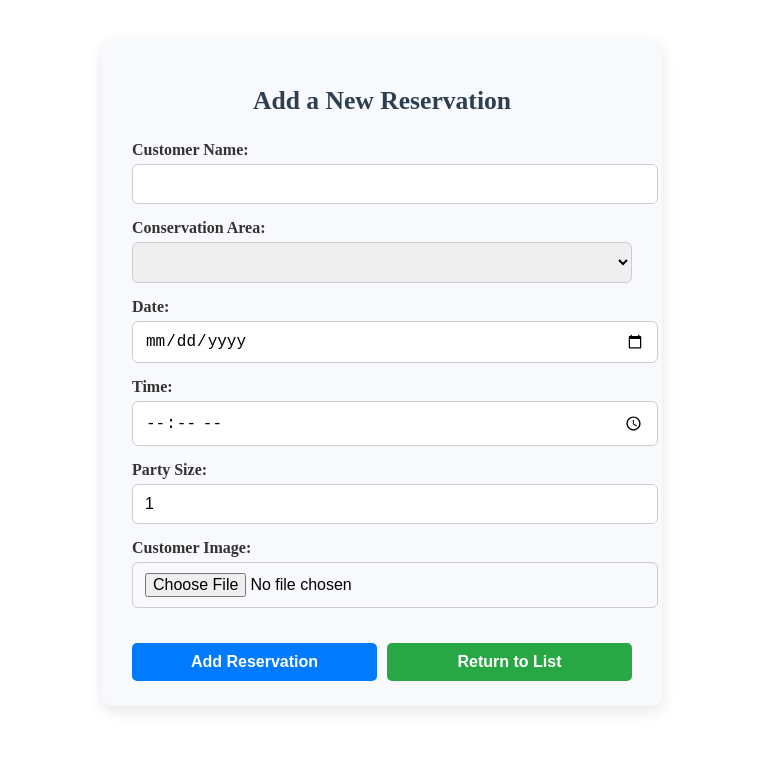
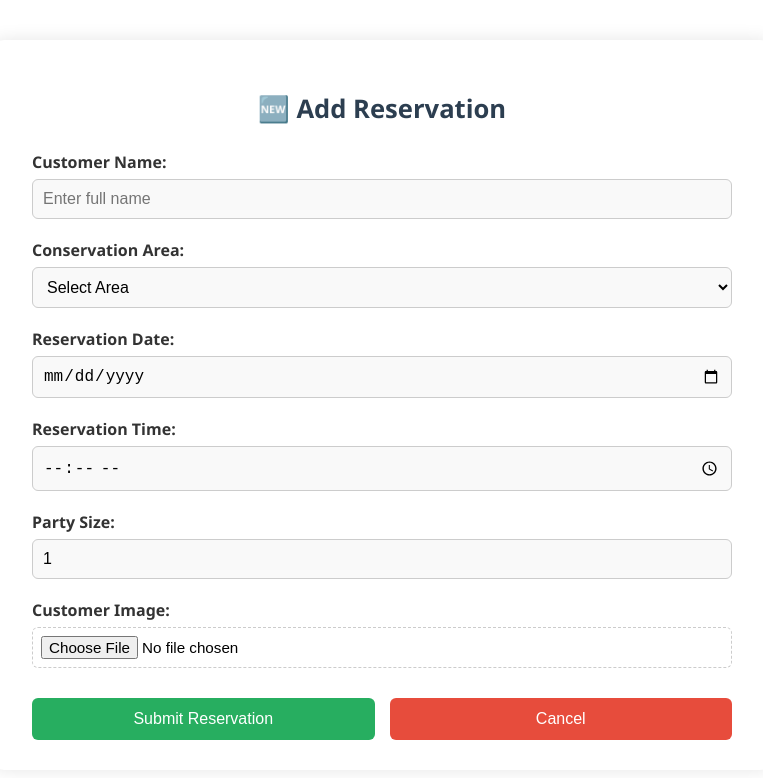
Before and after one commit to Abdul-Safai/AngularApp2, an Angular app in the folder angularapp/: page /add-reservation in a window 1280 px wide. Shown: the top 778 px of the page, without its empty margins (258-1021 px from the left). Built offline with nearby package versions, Linux system fonts and the light colour scheme.

Commit message:
Completed all required testing fixes including login lockout, form validation, design updates, and navigation corrections.

```diff
--- a/angularapp/src/app/about-us/about-us.html
+++ b/angularapp/src/app/about-us/about-us.html
@@ -11,7 +11,7 @@
 
     <!-- 🔙 Return to list button -->
     <div class="return-button-wrapper">
-      <button routerLink="/" class="return-btn">← Back to Reservations</button>
+      <button routerLink="/home" class="return-btn" type="button">← Back to Reservations</button>
     </div>
   </div>
 </section>
--- a/angularapp/src/app/add-reservation/add-reservation.component.css
+++ b/angularapp/src/app/add-reservation/add-reservation.component.css
@@ -1,138 +1,115 @@
-.reservation-form-container {
-  max-width: 500px;
+.add-container {
+  max-width: 700px;
   margin: 40px auto;
-  background: #f7f9fc;
-  padding: 25px 30px;
-  border-radius: 10px;
-  box-shadow: 0 5px 15px rgba(0, 0, 0, 0.1);
+  background: #fff;
+  padding: 30px 40px;
+  border-radius: 12px;
+  box-shadow: 0 0 18px rgba(0, 0, 0, 0.1);
+  font-family: 'Segoe UI', sans-serif;
 }
 
+/* Form Heading */
 .form-title {
   text-align: center;
+  font-size: 1.6rem;
+  font-weight: 700;
   margin-bottom: 25px;
   color: #2c3e50;
-  font-size: 1.6rem;
-  font-weight: bold;
 }
 
-form label {
+/* Each form field block */
+.reservation-form .form-section {
+  margin-bottom: 20px;
+}
+
+.reservation-form label {
   display: block;
-  margin-bottom: 5px;
-  font-weight: 600;
+  font-weight: bold;
+  margin-bottom: 6px;
   color: #333;
 }
 
-form input,
-form select {
+/* Input and Select Styling */
+.reservation-form input,
+.reservation-form select {
   width: 100%;
-  padding: 10px 12px;
-  margin-bottom: 15px;
+  padding: 10px;
+  font-size: 1rem;
   border: 1px solid #ccc;
   border-radius: 6px;
-  font-size: 1rem;
+  box-sizing: border-box;
+  background: #f9f9f9;
 }
 
-.button-group {
+/* File input */
+.reservation-form input[type="file"] {
+  padding: 8px;
+  background-color: #fff;
+  border: 1px dashed #ccc;
+  border-radius: 6px;
+  cursor: pointer;
+  font-size: 0.95rem;
+}
+
+/* Alert Box */
+.alert-box {
+  background-color: #fff4f4;
+  border-left: 4px solid #d32f2f;
+  color: #b30000;
+  padding: 12px 16px;
+  margin-bottom: 20px;
+  border-radius: 8px;
   display: flex;
   justify-content: space-between;
-  gap: 10px;
-  margin-top: 20px;
+  align-items: center;
 }
 
-.button-group button {
+.close-alert {
+  background: transparent;
+  border: none;
+  font-size: 20px;
+  color: #b30000;
+  cursor: pointer;
+}
+
+/* Buttons */
+.form-actions {
+  display: flex;
+  justify-content: space-between;
+  gap: 15px;
+  margin-top: 30px;
+}
+
+.submit-btn,
+.cancel-btn {
   flex: 1;
-  padding: 10px 0;
+  padding: 12px;
   font-size: 1rem;
   border: none;
-  border-radius: 5px;
+  border-radius: 6px;
   cursor: pointer;
-  color: white;
-  font-weight: bold;
-  transition: background-color 0.3s ease;
+  transition: background 0.3s;
 }
 
-/* Blue for Submit/Add button */
-.button-group button[type="submit"] {
-  background-color: #007BFF; /* Bootstrap blue */
+.submit-btn {
+  background-color: #27ae60;
+  color: white;
 }
 
-.button-group button[type="submit"]:hover {
-  background-color: #0056b3;
+.submit-btn:hover {
+  background-color: #219150;
 }
 
-/* Green for Return to List */
-.button-group button[type="button"] {
-  background-color: #28a745; /* Bootstrap green */
+.cancel-btn {
+  background-color: #e74c3c;
+  color: white;
 }
 
-.button-group button[type="button"]:hover {
-  background-color: #1c7c31;
-}
-.alert-overlay {
-  position: fixed;
-  top: 0;
-  left: 0;
-  width: 100%;
-  height: 100%;
-  background: rgba(30, 30, 30, 0.6);
-  display: flex;
-  align-items: center;
-  justify-content: center;
-  z-index: 1000;
-  animation: fadeIn 0.3s ease-in-out;
+.cancel-btn:hover {
+  background-color: #c0392b;
 }
 
-.alert-modal {
-  background: #fff;
-  padding: 2rem 2.5rem;
-  border-radius: 16px;
-  width: 90%;
-  max-width: 400px;
-  text-align: center;
-  box-shadow: 0 8px 24px rgba(0, 0, 0, 0.2);
-  animation: slideUp 0.3s ease-in-out;
+/* Match update form hiding header */
+.main-header {
+  display: none !important;
 }
-
-.alert-title {
-  font-size: 1.4rem;
-  font-weight: 600;
-  color: #d32f2f;
-  margin-bottom: 0.5rem;
-}
-
-.alert-text {
-  font-size: 1rem;
-  color: #444;
-  margin-bottom: 1.5rem;
-}
-
-.btn-alert {
-  background: #d32f2f;
-  color: #fff;
-  padding: 0.6rem 1.5rem;
-  border: none;
-  border-radius: 8px;
-  font-weight: 500;
-  cursor: pointer;
-  transition: background 0.25s ease-in-out;
-}
-
-.btn-alert:hover {
-  background: #b71c1c;
-}
-
-@keyframes fadeIn {
-  from { opacity: 0; }
-  to { opacity: 1; }
-}
-
-@keyframes slideUp {
-  from {
-    transform: translateY(20px);
-    opacity: 0;
-  }
-  to {
-    transform: translateY(0);
-    opacity: 1;
-  }
-}
--- a/angularapp/src/app/add-reservation/add-reservation.component.html
+++ b/angularapp/src/app/add-reservation/add-reservation.component.html
@@ -1,37 +1,87 @@
-<div class="reservation-form-container">
-  <h2 class="form-title">Add a New Reservation</h2>
+<div class="add-container">
+  <h2 class="form-title">🆕 Add Reservation</h2>
 
-  <form (ngSubmit)="submitReservation()" #reservationForm="ngForm" enctype="multipart/form-data">
-    <label for="customerName">Customer Name:</label>
-    <input type="text" id="customerName" [(ngModel)]="customerName" name="customerName" required />
+  <!-- Alert Message -->
+  <div class="alert-box" *ngIf="alertMessage">
+    <span class="alert-text">{{ alertMessage }}</span>
+    <button class="close-alert" (click)="closeAlert()">×</button>
+  </div>
 
-    <label for="conservationAreaName">Conservation Area:</label>
-    <select id="conservationAreaName" [(ngModel)]="conservationAreaName" name="conservationAreaName" required>
-      <option *ngFor="let area of areas" [value]="area">{{ area }}</option>
-    </select>
+  <form (ngSubmit)="submitReservation()" class="reservation-form">
+    <!-- Name -->
+    <div class="form-section">
+      <label>Customer Name:</label>
+      <input
+        type="text"
+        [(ngModel)]="customerName"
+        name="customerName"
+        required
+        minlength="2"
+        maxlength="50"
+        pattern="[a-zA-Z\s]+"
+        placeholder="Enter full name"
+      />
+    </div>
 
-    <label for="reservationDate">Date:</label>
-    <input type="date" id="reservationDate" [(ngModel)]="reservationDate" name="reservationDate" required />
+    <!-- Conservation Area -->
+    <div class="form-section">
+      <label>Conservation Area:</label>
+      <select [(ngModel)]="conservationAreaName" name="conservationAreaName" required>
+        <option value="" disabled selected>Select Area</option>
+        <option *ngFor="let area of areas" [value]="area">{{ area }}</option>
+      </select>
+    </div>
 
-    <label for="reservationTime">Time:</label>
-    <input type="time" id="reservationTime" [(ngModel)]="reservationTime" name="reservationTime" required />
+    <!-- Date -->
+    <div class="form-section">
+      <label>Reservation Date:</label>
+      <input
+        type="date"
+        [(ngModel)]="reservationDate"
+        name="reservationDate"
+        required
+        max="{{ today }}"
+      />
+    </div>
 
-    <label for="partySize">Party Size:</label>
-    <input type="number" id="partySize" [(ngModel)]="partySize" name="partySize" min="1" required />
+    <!-- Time -->
+    <div class="form-section">
+      <label>Reservation Time:</label>
+      <input
+        type="time"
+        [(ngModel)]="reservationTime"
+        name="reservationTime"
+        required
+      />
+    </div>
 
-    <label for="customerImage">Customer Image:</label>
-    <input type="file" id="customerImage" (change)="onFileSelected($event)" />
+    <!-- Party Size -->
+    <div class="form-section">
+      <label>Party Size:</label>
+      <input
+        type="number"
+        [(ngModel)]="partySize"
+        name="partySize"
+        required
+        min="1"
+        max="30"
+      />
+    </div>
 
-    <div class="button-group">
-      <button type="submit">Add Reservation</button>
-      <button type="button" (click)="goToList()">Return to List</button>
+    <!-- Image -->
+    <div class="form-section">
+      <label>Customer Image:</label>
+      <input
+        type="file"
+        (change)="onFileSelected($event)"
+        accept=".jpg, .jpeg, .png, .webp"
+      />
+    </div>
+
+    <!-- Action Buttons -->
+    <div class="form-actions">
+      <button type="submit" class="submit-btn">Submit Reservation</button>
+      <button type="button" class="cancel-btn" (click)="goToList()">Cancel</button>
     </div>
   </form>
 </div>
-<div *ngIf="alertMessage" class="alert-overlay">
-  <div class="alert-modal">
-    <h3 class="alert-title">⚠️ Notice</h3>
-    <p class="alert-text">{{ alertMessage }}</p>
-    <button class="btn-alert" (click)="closeAlert()">OK</button>
-  </div>
-</div>
--- a/angularapp/src/app/add-reservation/add-reservation.component.ts
+++ b/angularapp/src/app/add-reservation/add-reservation.component.ts
@@ -1,3 +1,4 @@
+// add-reservation.component.ts
 import { Component } from '@angular/core';
 import { Router } from '@angular/router';
 import { CommonModule } from '@angular/common';
@@ -19,9 +20,15 @@ export class AddReservationComponent {
   partySize: number = 1;
   selectedImage!: File;
 
-  alertMessage: string = ''; // ✅ added
+  alertMessage: string = '';
+  today: string = new Date().toISOString().split('T')[0]; // ✅ Added for max date
 
-  areas = ['South Conservation Area', 'North Conservation Area', 'East Conservation Area', 'West Conservation Area'];
+  areas = [
+    'South Conservation Area',
+    'North Conservation Area',
+    'East Conservation Area',
+    'West Conservation Area'
+  ];
 
   constructor(private reservationService: ReservationService, private router: Router) {}
 
@@ -46,7 +53,7 @@ export class AddReservationComponent {
 
     this.reservationService.createReservation(formData).subscribe({
       next: () => {
-        this.router.navigate(['/']);
+        this.router.navigate(['/home']); // ✅ Navigate to reservation list
       },
       error: err => {
         if (err.status === 409 && err.error?.error?.includes('Duplicate')) {
@@ -64,6 +71,6 @@ export class AddReservationComponent {
   }
 
   goToList(): void {
-    this.router.navigate(['/']);
+    this.router.navigate(['/home']); // ✅ Fixed destination
   }
 }
--- a/angularapp/src/app/reservation-list/update-reservation.component.css
+++ b/angularapp/src/app/reservation-list/update-reservation.component.css
@@ -1,4 +1,4 @@
-.update-container {
+.add-container {
   max-width: 700px;
   margin: 40px auto;
   background: #fff;
@@ -8,41 +8,71 @@
   font-family: 'Segoe UI', sans-serif;
 }
 
-.update-container h2 {
+/* Form Heading */
+.form-title {
   text-align: center;
+  font-size: 1.6rem;
+  font-weight: 700;
   margin-bottom: 25px;
   color: #2c3e50;
 }
 
-.update-form .form-section {
+/* Each form field block */
+.reservation-form .form-section {
   margin-bottom: 20px;
 }
 
-.update-form label {
+.reservation-form label {
   display: block;
   font-weight: bold;
   margin-bottom: 6px;
   color: #333;
 }
 
-.update-form input,
-.update-form select {
+/* Input and Select Styling */
+.reservation-form input,
+.reservation-form select {
   width: 100%;
   padding: 10px;
   font-size: 1rem;
   border: 1px solid #ccc;
   border-radius: 6px;
   box-sizing: border-box;
+  background: #f9f9f9;
 }
 
-.form-section.image-preview img.customer-image {
-  width: 120px;
-  height: 120px;
-  object-fit: cover;
-  border-radius: 0%;
-  border: 2px solid #ccc;
+/* File input */
+.reservation-form input[type="file"] {
+  padding: 8px;
+  background-color: #fff;
+  border: 1px dashed #ccc;
+  border-radius: 6px;
+  cursor: pointer;
+  font-size: 0.95rem;
 }
 
+/* Alert Box */
+.alert-box {
+  background-color: #fff4f4;
+  border-left: 4px solid #d32f2f;
+  color: #b30000;
+  padding: 12px 16px;
+  margin-bottom: 20px;
+  border-radius: 8px;
+  display: flex;
+  justify-content: space-between;
+  align-items: center;
+}
+
+.close-alert {
+  background: transparent;
+  border: none;
+  font-size: 20px;
+  color: #b30000;
+  cursor: pointer;
+}
+
+/* Buttons */
 .form-actions {
   display: flex;
   justify-content: space-between;
@@ -71,13 +101,15 @@
 }
 
 .cancel-btn {
-  background-color: #e74c3c;
+  background-color: #c82c1b;
   color: white;
 }
 
 .cancel-btn:hover {
   background-color: #c0392b;
 }
+
+/* Match update form hiding header */
 .main-header {
   display: none !important;
 }
```
Also changed, not shown: angularapp/src/app/reservation-list/reservation-list.component.css (+83 -0 lines), angularapp/src/app/reservation-list/reservation-list.component.html (+13 -13 lines), 2 other files (tests, documents, lock files or other folders).
